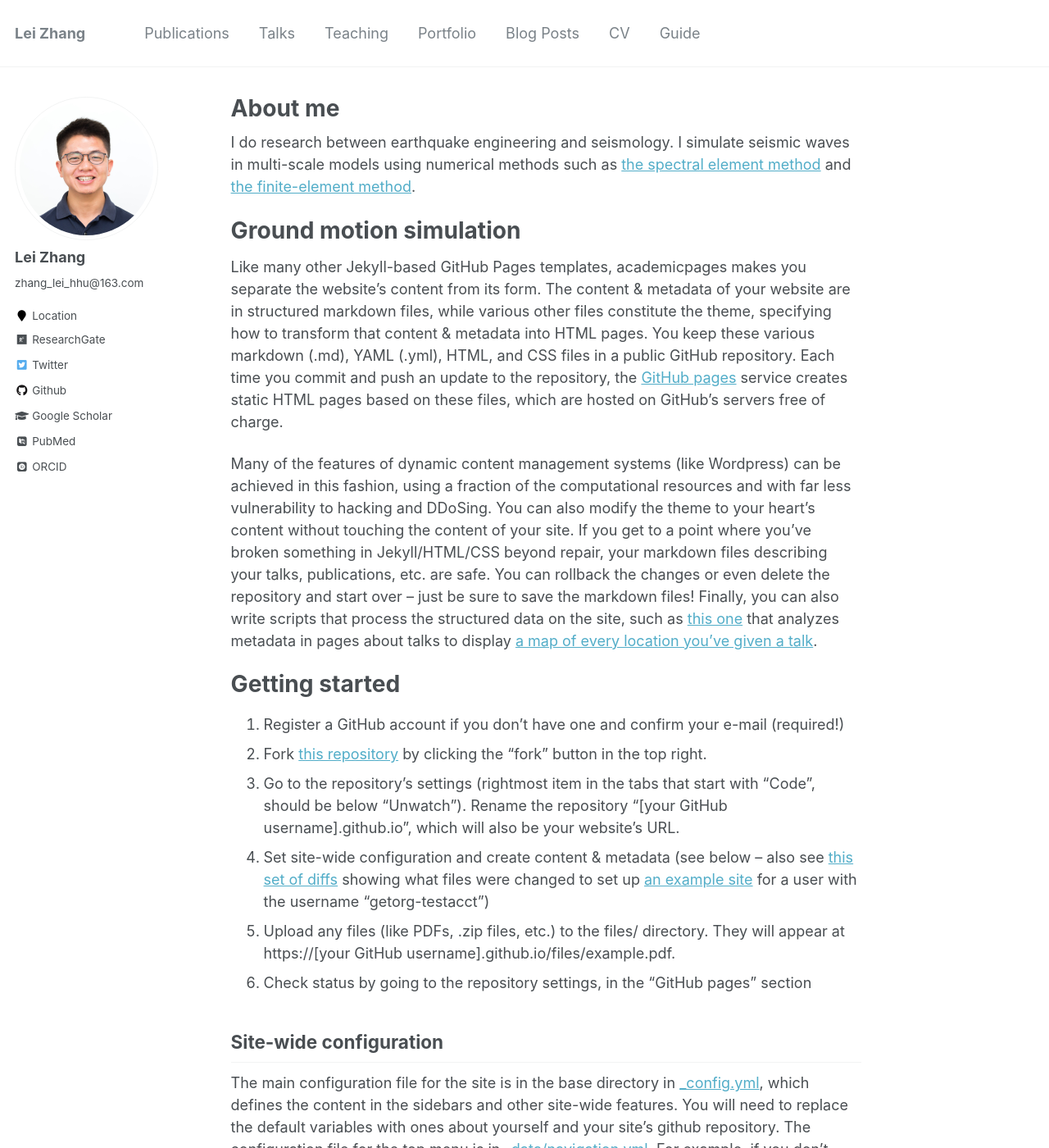
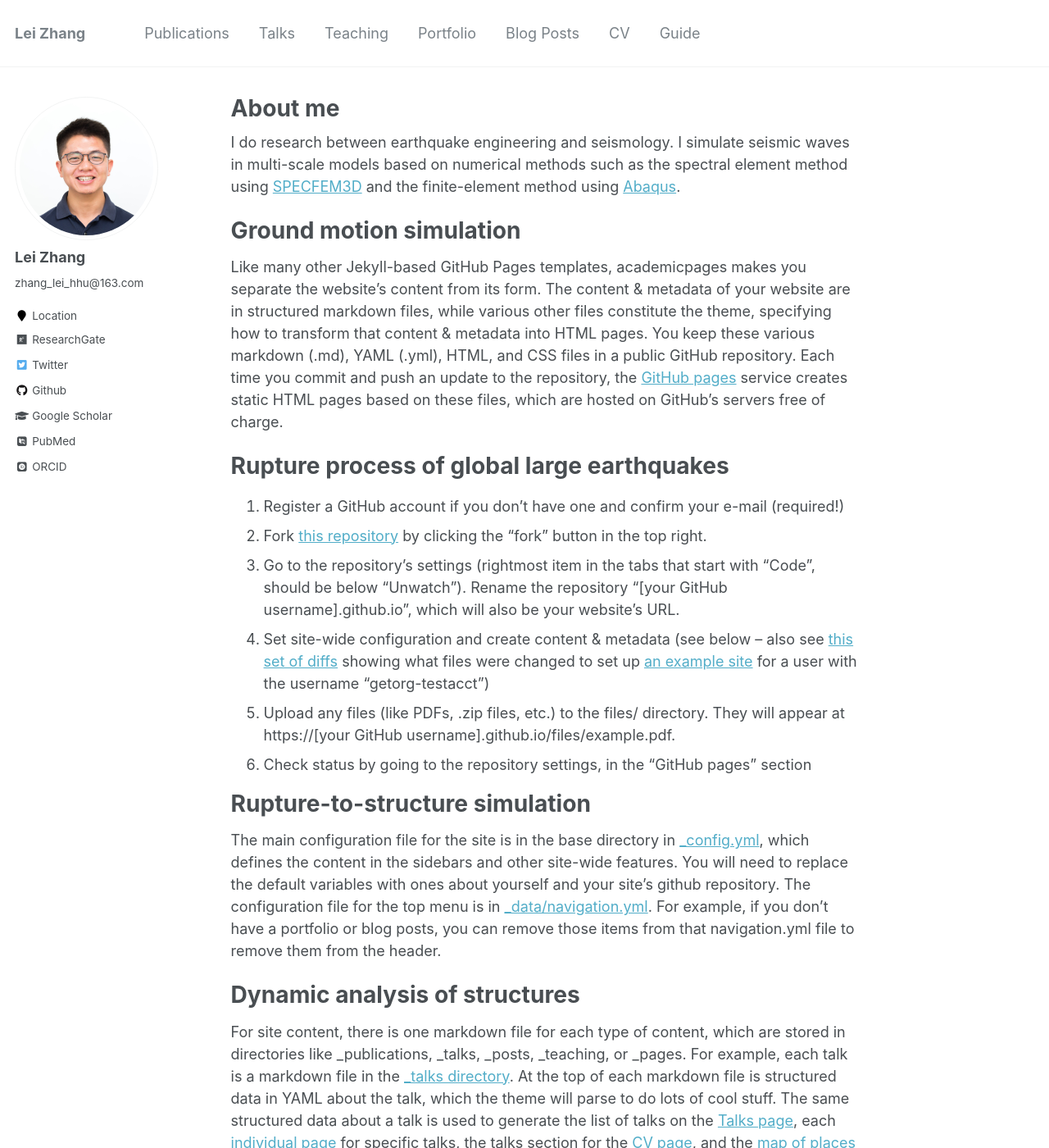
Before and after one commit to zhanglei911/zhanglei911.github.io, a Jekyll site: the page built from _pages/about.md, in a window 1280 px wide and 1400 px high. Shown: the whole window at 82% size. Built offline with Jekyll 4.4.1, drawn with Linux system fonts in a browser that asks for light colours; some web fonts are replaced; some of the changed text lies outside the part shown.

Commit message:
Update about.md

```diff
--- a/_pages/about.md
+++ b/_pages/about.md
@@ -8,15 +8,13 @@ redirect_from:
   - /about.html
 ---
 
-I do research between earthquake engineering and seismology. I simulate seismic waves in multi-scale models using numerical methods such as  [the spectral element method](https://github.com/geodynamics/specfem3d) and [the finite-element method](https://academy.3ds.com/en/software/abaqus-student-edition).
+I do research between earthquake engineering and seismology. I simulate seismic waves in multi-scale models based on numerical methods such as the spectral element method using [SPECFEM3D](https://github.com/geodynamics/specfem3d) and the finite-element method using [Abaqus](https://academy.3ds.com/en/software/abaqus-student-edition).
 
 Ground motion simulation
 ======
 Like many other Jekyll-based GitHub Pages templates, academicpages makes you separate the website's content from its form. The content & metadata of your website are in structured markdown files, while various other files constitute the theme, specifying how to transform that content & metadata into HTML pages. You keep these various markdown (.md), YAML (.yml), HTML, and CSS files in a public GitHub repository. Each time you commit and push an update to the repository, the [GitHub pages](https://pages.github.com/) service creates static HTML pages based on these files, which are hosted on GitHub's servers free of charge.
 
-Many of the features of dynamic content management systems (like Wordpress) can be achieved in this fashion, using a fraction of the computational resources and with far less vulnerability to hacking and DDoSing. You can also modify the theme to your heart's content without touching the content of your site. If you get to a point where you've broken something in Jekyll/HTML/CSS beyond repair, your markdown files describing your talks, publications, etc. are safe. You can rollback the changes or even delete the repository and start over -- just be sure to save the markdown files! Finally, you can also write scripts that process the structured data on the site, such as [this one](https://github.com/academicpages/academicpages.github.io/blob/master/talkmap.ipynb) that analyzes metadata in pages about talks to display [a map of every location you've given a talk](https://academicpages.github.io/talkmap.html).
-
-Getting started
+Rupture process of global large earthquakes
 ======
 1. Register a GitHub account if you don't have one and confirm your e-mail (required!)
 1. Fork [this repository](https://github.com/academicpages/academicpages.github.io) by clicking the "fork" button in the top right.
@@ -25,12 +23,12 @@ Getting started
 1. Upload any files (like PDFs, .zip files, etc.) to the files/ directory. They will appear at https://[your GitHub username].github.io/files/example.pdf.
 1. Check status by going to the repository settings, in the "GitHub pages" section
 
-Site-wide configuration
-------
+Rupture-to-structure simulation
+======
 The main configuration file for the site is in the base directory in [_config.yml](https://github.com/academicpages/academicpages.github.io/blob/master/_config.yml), which defines the content in the sidebars and other site-wide features. You will need to replace the default variables with ones about yourself and your site's github repository. The configuration file for the top menu is in [_data/navigation.yml](https://github.com/academicpages/academicpages.github.io/blob/master/_data/navigation.yml). For example, if you don't have a portfolio or blog posts, you can remove those items from that navigation.yml file to remove them from the header.
 
-Create content & metadata
-------
+Dynamic analysis of structures
+======
 For site content, there is one markdown file for each type of content, which are stored in directories like _publications, _talks, _posts, _teaching, or _pages. For example, each talk is a markdown file in the [_talks directory](https://github.com/academicpages/academicpages.github.io/tree/master/_talks). At the top of each markdown file is structured data in YAML about the talk, which the theme will parse to do lots of cool stuff. The same structured data about a talk is used to generate the list of talks on the [Talks page](https://academicpages.github.io/talks), each [individual page](https://academicpages.github.io/talks/2012-03-01-talk-1) for specific talks, the talks section for the [CV page](https://academicpages.github.io/cv), and the [map of places you've given a talk](https://academicpages.github.io/talkmap.html) (if you run this [python file](https://github.com/academicpages/academicpages.github.io/blob/master/talkmap.py) or [Jupyter notebook](https://github.com/academicpages/academicpages.github.io/blob/master/talkmap.ipynb), which creates the HTML for the map based on the contents of the _talks directory).
 
 **Markdown generator**
@@ -38,7 +36,7 @@ For site content, there is one markdown file for each type of content, which are
 I have also created [a set of Jupyter notebooks](https://github.com/academicpages/academicpages.github.io/tree/master/markdown_generator
 ) that converts a CSV containing structured data about talks or presentations into individual markdown files that will be properly formatted for the academicpages template. The sample CSVs in that directory are the ones I used to create my own personal website at stuartgeiger.com. My usual workflow is that I keep a spreadsheet of my publications and talks, then run the code in these notebooks to generate the markdown files, then commit and push them to the GitHub repository.
 
-How to edit your site's GitHub repository
+Earthquake-induced disasters
 ------
 Many people use a git client to create files on their local computer and then push them to GitHub's servers. If you are not familiar with git, you can directly edit these configuration and markdown files directly in the github.com interface. Navigate to a file (like [this one](https://github.com/academicpages/academicpages.github.io/blob/master/_talks/2012-03-01-talk-1.md) and click the pencil icon in the top right of the content preview (to the right of the "Raw | Blame | History" buttons). You can delete a file by clicking the trashcan icon to the right of the pencil icon. You can also create new files or upload files by navigating to a directory and clicking the "Create new file" or "Upload files" buttons.
 
```
